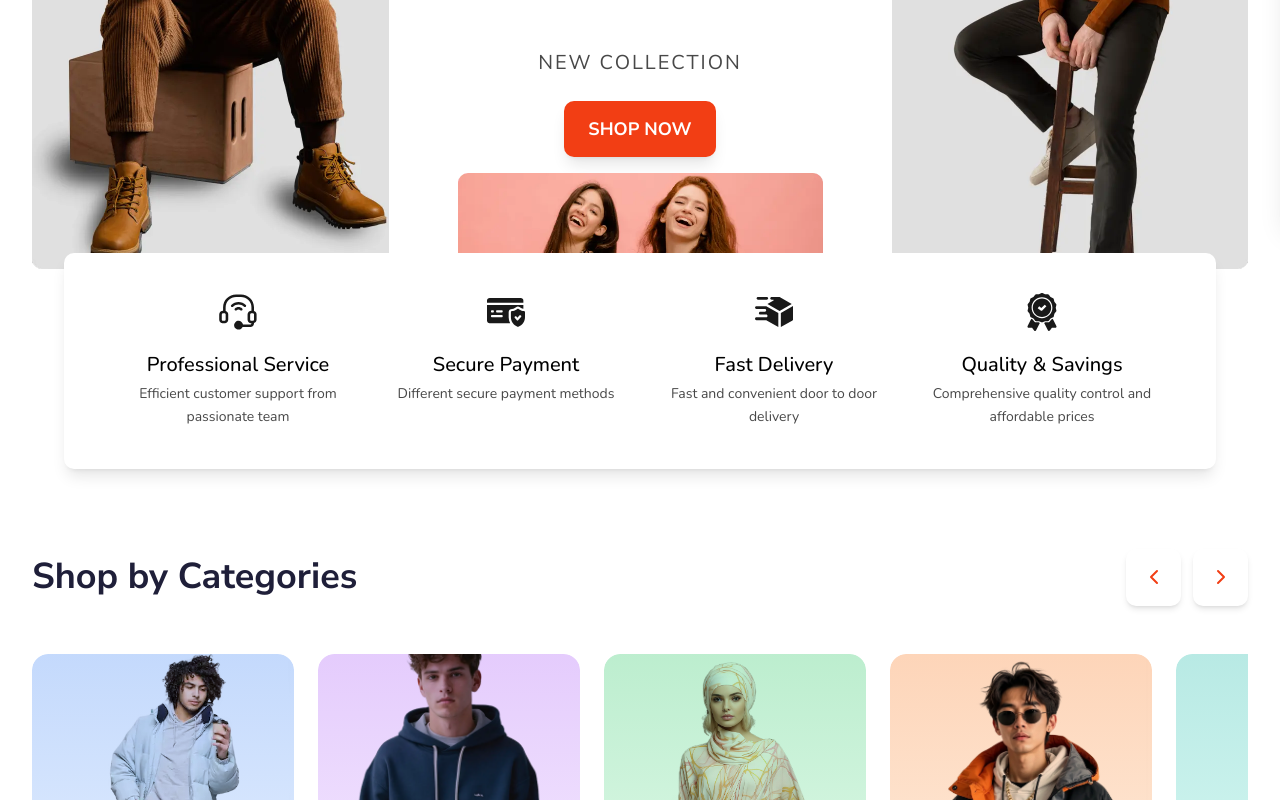
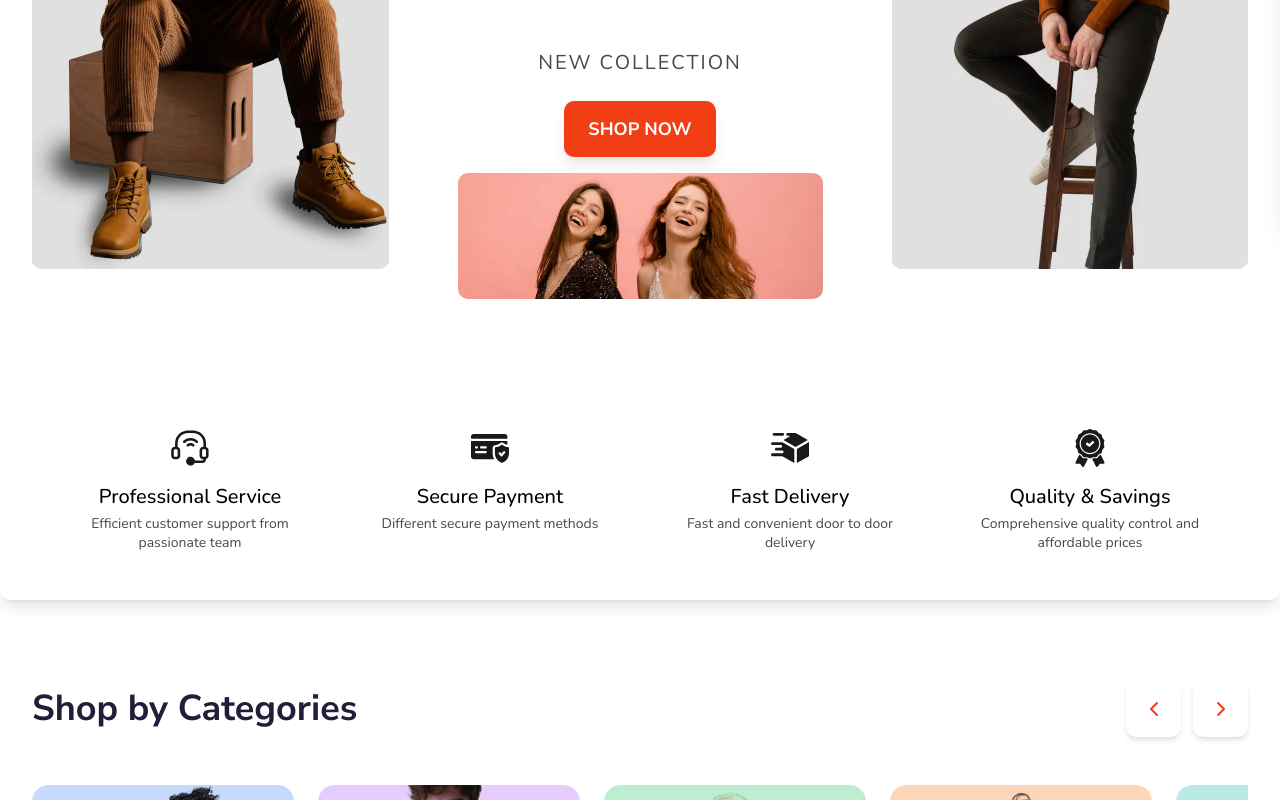
Before and after one commit to ShahriarHossainRifat/ecommerce-armour, a React (Vite) app: page /#/ in a window 1280 px wide. Shown: the part 582-1382 px from the top of the page. Built offline with nearby package versions, Linux system fonts and the light colour scheme; a web font is replaced by a local one.

Commit message:
features section changed to the previous look

```diff
--- a/src/components/landing/FeaturesSection.tsx
+++ b/src/components/landing/FeaturesSection.tsx
@@ -47,36 +47,34 @@ const featuresData: FeatureData[] = [
 const FeaturesSection: React.FC = () => {
   return (
     // Container Div:
-    // - Negative top margin to potentially overlap the section above slightly (adjust as needed)
-    // - Relative positioning with z-index to ensure it's above hero background if overlapping
-    // - Max width to control its extent (e.g., max-w-6xl or max-w-7xl)
-    // - Centered horizontally (mx-auto)
-    // - Background white, rounded corners, shadow
-    // - Specific padding matching the design's visual spacing (adjust px/py)
-    <div className="relative z-10 -mt-10 sm:-mt-12 md:-mt-16 max-w-6xl mx-auto bg-white rounded-lg shadow-lg px-6 py-8 md:px-12 md:py-10 lg:px-16">
+    // *** REMOVED negative top margin (-mt-*) ***
+    // Added standard top margin (mt-*) for spacing below hero (adjust as needed)
+    // Kept relative and z-index in case it sits near other complex elements, but likely not needed now
+    <div className="relative z-10 mt-12 md:mt-16 max-w-6xl xl:max-w-7xl mx-auto bg-white rounded-lg shadow-lg px-8 py-8 sm:px-12 sm:py-10 lg:px-20 lg:py-12">
       {/* Grid layout for the four features */}
-      {/* Adjust gap based on visual spacing in design */}
-      <div className="grid grid-cols-1 sm:grid-cols-2 lg:grid-cols-4 gap-8 md:gap-10 lg:gap-12">
+      <div className="grid grid-cols-1 sm:grid-cols-2 lg:grid-cols-4 gap-10 md:gap-12 lg:gap-16 xl:gap-20">
         {featuresData.map((feature) => (
-          // Feature Item Container: Center content vertically and horizontally
+          // Feature Item Container: Centered content
           <div
             key={feature.key}
-            className="flex flex-col items-center text-center gap-3 md:gap-4"
+            className="flex flex-col items-center text-center gap-2.5"
           >
             {/* Icon using img tag */}
-            <img
-              src={feature.iconSrc}
-              alt="" // Decorative, alt text provided by title/desc
-              aria-hidden="true"
-              // Size from CSS (38px)
-              className="w-[38px] h-[38px] object-contain mb-1" // Added slight margin below icon
-            />
+            <div className="h-[38px] mb-1.5">
+              <img
+                src={feature.iconSrc}
+                alt="" // Decorative
+                aria-hidden="true"
+                className="w-[38px] h-[38px] object-contain"
+                loading="lazy"
+              />
+            </div>
             {/* Text content */}
             <div className="space-y-1">
-              <h3 className="font-nunito text-xl font-medium text-black">
+              <h3 className="font-nunito text-xl font-medium text-black leading-[27px]">
                 {feature.title}
               </h3>
-              <p className="font-nunito text-sm text-brand-gray-dark leading-relaxed">
+              <p className="font-nunito text-sm text-brand-gray-dark leading-[19px]">
                 {feature.description}
               </p>
             </div>
```
